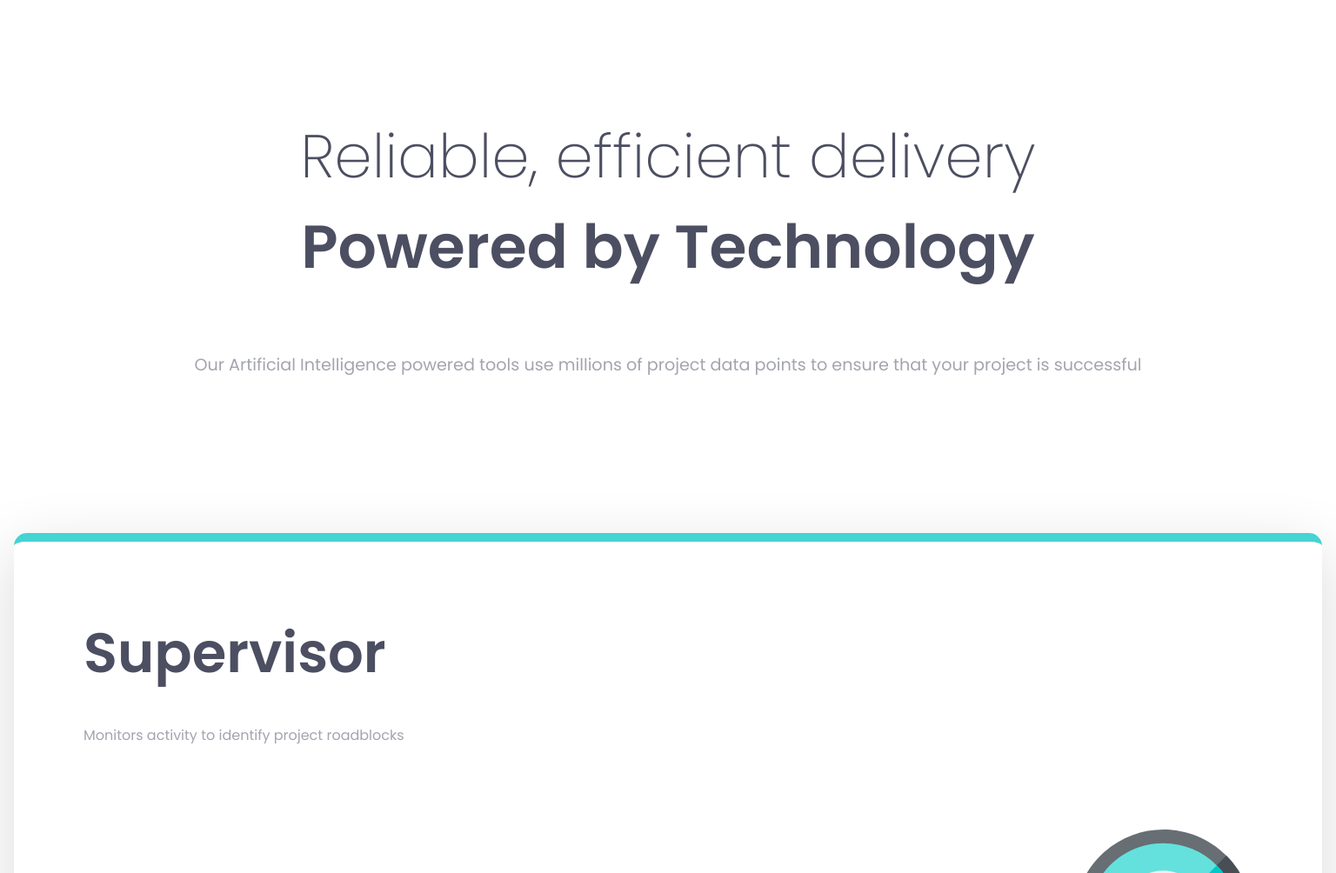
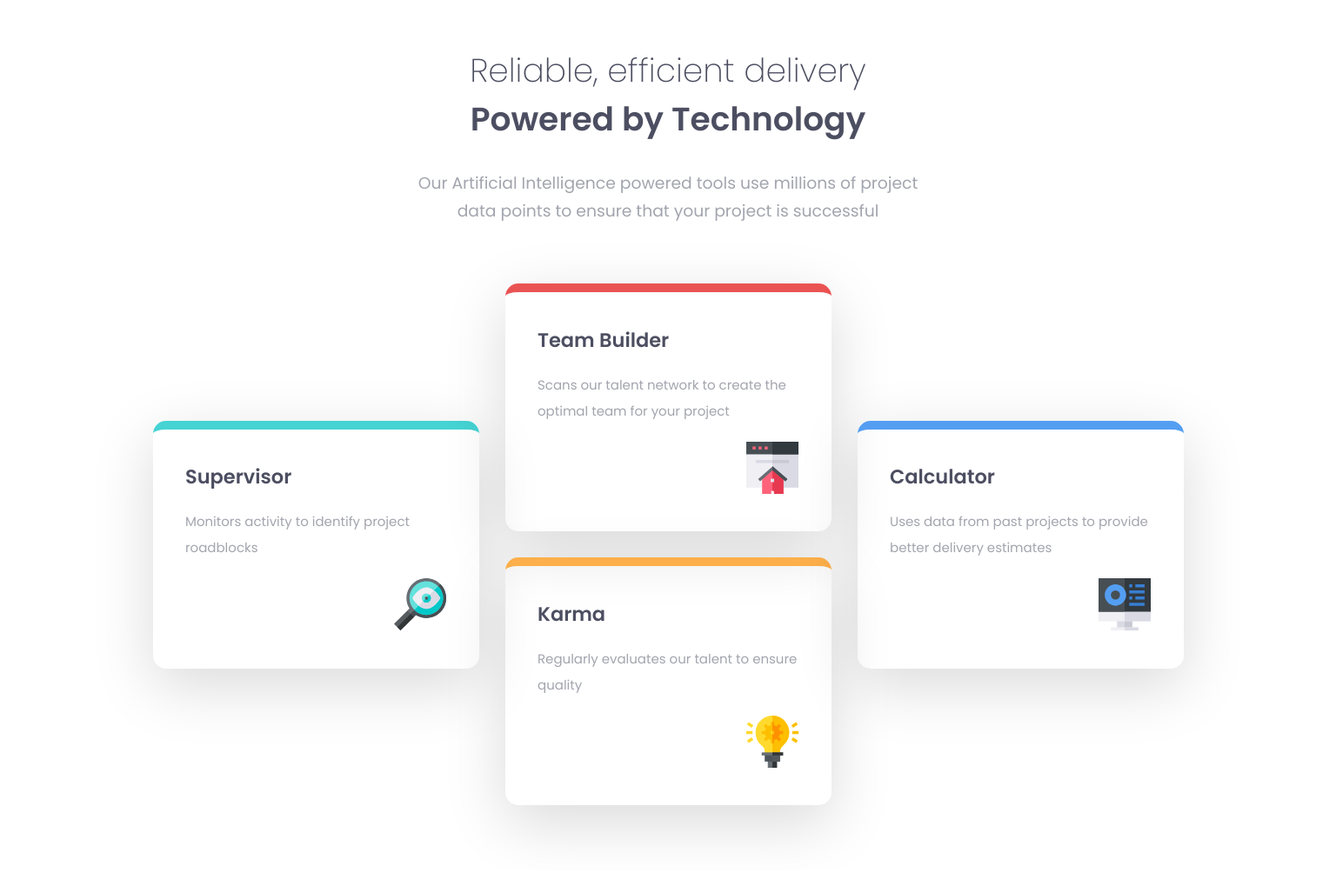
Before and after one commit to Tibzie/Four-card-feature-section, a plain HTML site: page index.html in a window 1536 px wide. Shown: the top 1004 px of the page at 87% size. Drawn offline with Linux system fonts and the light colour scheme.

Commit message:
finished 1440px layout

```diff
--- a/index.html
+++ b/index.html
@@ -3,7 +3,7 @@
 
 <head>
   <meta charset="UTF-8">
-  <!-- <meta name="viewport" content="width=device-width, initial-scale=1.0"> -->
+  <meta name="viewport" content="width=device-width, initial-scale=1.0">
   <!-- displays site properly based on user's device -->
 
   <link rel="icon" type="image/png" sizes="32x32" href="./images/favicon-32x32.png">
@@ -43,6 +43,7 @@
       </div>
     </div>
 
+    <div class="extra-div">
       <div class="card">
         <div class="card-title">Team Builder</div>
         <div class="card-paragraph">
@@ -62,6 +63,8 @@
           <img src="./images/icon-karma.svg" alt="karma">
         </div>
       </div>
+    </div>
+
 
     <div class="card">
       <div class="card-title">Calculator</div>
--- a/main.scss
+++ b/main.scss
@@ -9,10 +9,13 @@ body {
     padding: 0;
     box-sizing: border-box;
     font-family: 'Poppins', sans-serif;
-    color: hsl(234, 12%, 34%)
+    color: hsl(234, 12%, 34%);
+    font-size: 15px;
 }
-header p {
-    font-size: 4.35em;
+
+header {
+    text-align: center;
+    p {
         margin: 0;
         padding: 0;
         &:nth-child(1) {
@@ -23,63 +26,116 @@ header p {
         }
         &:nth-child(3) {
             font-weight: 400;
-        font-size: 1.2em;
-        margin-top: 50px;
-        line-height: 3.5em;
+            margin-top: 30px;
             color: hsl(229, 6%, 66%)
+        }
     }
 }
 
 .cards {
     .card {
-        margin-left: 1em;
-        margin-right: 1em;
         border-radius: 15px;
-        &:nth-child(1) {
+        &:first-child {
             border-top: $top-border hsl(180, 62%, 55%);
         }
-        &:nth-child(2) {
-            border-top: $top-border hsl(0, 78%, 62%);
-        }
-        &:nth-child(3) {
-            border-top: $top-border hsl(34, 97%, 64%);
-        }
-        &:nth-child(4) {
+        &:last-child {
             border-top: $top-border hsl(212, 86%, 64%);
         }
         .card-title {
             font-weight: 600;
         }
         .card-paragraph {
+            color: hsl(229, 6%, 66%);
             margin-top: 20px;
-            color: hsl(229, 6%, 66%);
-            line-height: 3.5em;
+            line-height: 2em;
+        }
+        .card-image {
+            display: flex;
+            justify-content: flex-end;
+            img {
+                margin-top: 20px;
+                width: 20%;
+            }
+        }
+    }
+    // this overrides the first and last child of the original .card class
+    // otherwise, it would use the blue colours
+    .extra-div > .card {
+        &:first-child {
+            border-top: $top-border hsl(0, 78%, 62%);
+        }
+        &:last-child {
+            border-top: $top-border hsl(34, 97%, 64%);
         }
     }
 }
 
 @media (min-width: 375px) {
     header {
-        margin: 5em 1em 7em;
-        padding: 3em;
-        text-align: center;
+        margin-top: 2em;
+        margin-bottom: 3em;
+        padding: 1.5em;
+        p {
+            font-size: 1.75em;
+            &:nth-child(3) {
+                font-size: 1.1em;
+                line-height: 2rem;
+            }
+        }
     }
     .cards {
         .card {
-            padding: 5em;
+            margin-left: 2em;
+            margin-right: 2em;
+            padding: 2em;
             margin-bottom: 5em;
             box-shadow: 0 20px 70px 0 rgba(0, 0, 0, 0.15);
             .card-title {
-                font-size: 4em;
+                font-size: 2em;
             }
         }
     }
-    .card-image {
-        display: flex;
-        justify-content: flex-end;
-        img {
-            margin-top: 80px;
-            min-width: 20%;
+}
+
+@media (min-width: 1440px) {
+    header {
+        width: 40%;
+        margin-left: auto;
+        margin-right: auto;
+        margin-bottom: 3em;
+        margin-top: 2em;
+        p {
+            font-size: 2.5em;
+            &:nth-child(3) {
+                font-size: 1.25em;
+                line-height: 2rem;
             }
         }
     }
+    .cards {
+        display: flex;
+        justify-content: center;
+        align-items: center;
+        .card {
+            margin-left: 1em;
+            margin-right: 1em;
+            width: 300px;
+            height: 200px;
+            padding: 2.5em;
+            .card-title {
+                font-size: 1.5em;
+            }
+            .card-image {
+                img {
+                    margin-top: 20px;
+                }
+            }
+        }
+        // getting rid of the unnecessary extra space between middle boxes
+        .extra-div {
+            & > .card:nth-child(1) {
+                margin-bottom: 2em;
+            }
+        }
+    }
+}
```
Also changed, not shown: main.css, 1 other file. Lines whose indentation alone changed are shown as unchanged.
